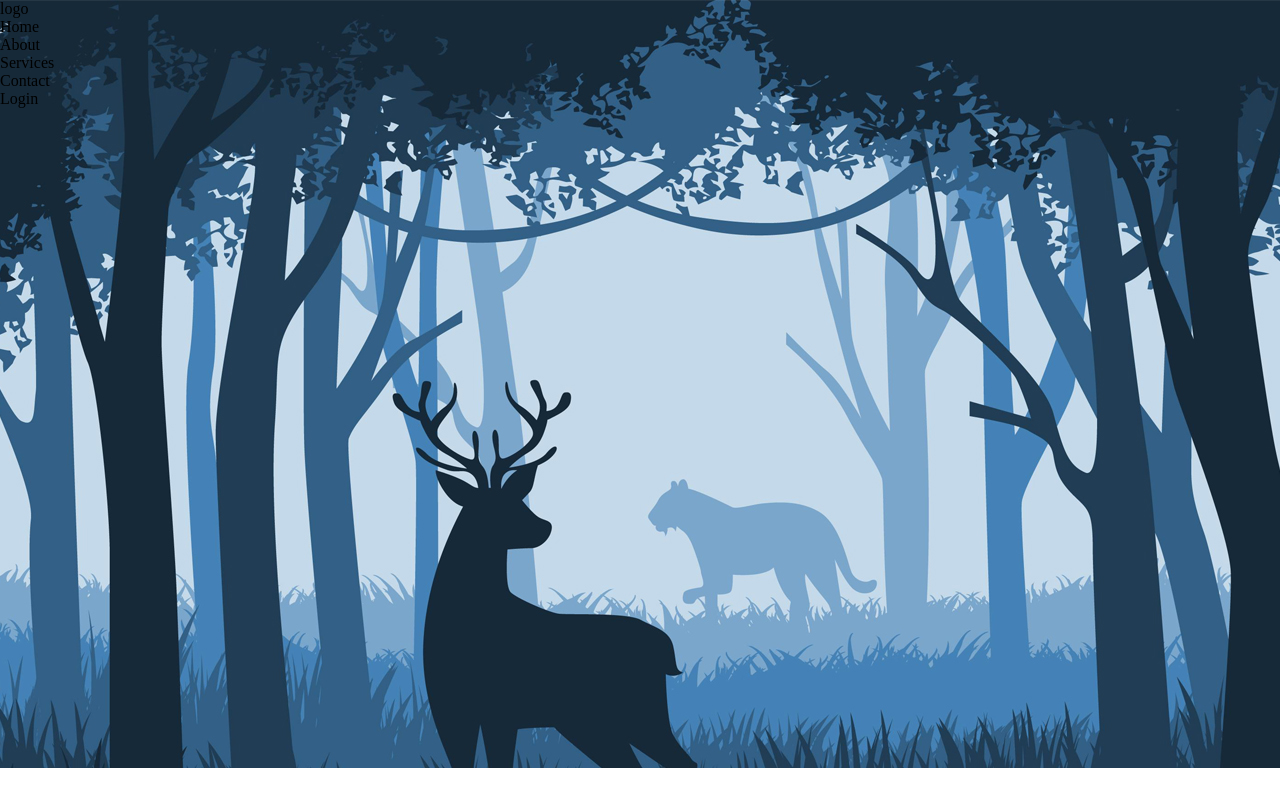
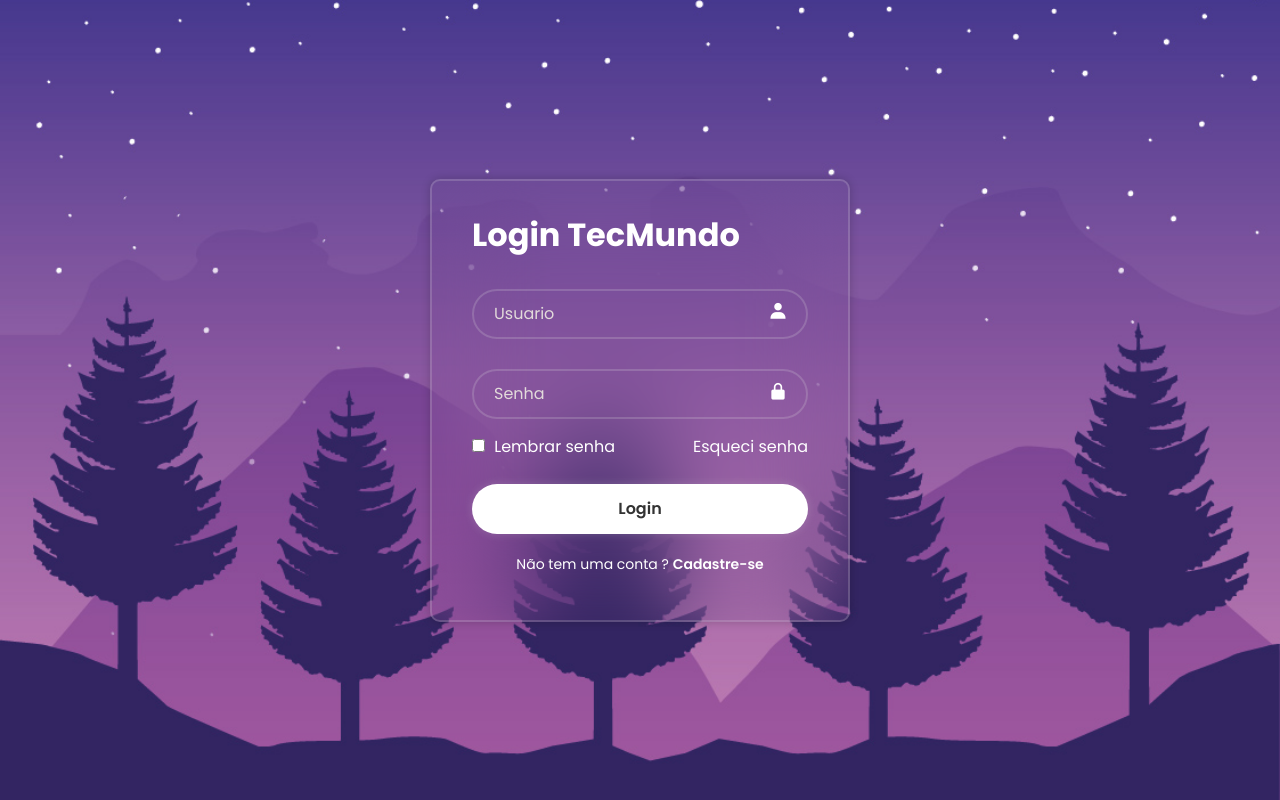
Before and after one commit to CesarAugustoNew/PortifoliO, a plain HTML site: page PROJETO_02/index.html in a window 1280 px wide. Drawn offline with nearby package versions, Linux system fonts and the light colour scheme.

Commit message:
telaDeLogin
telaDeLogin (Youtube) aprendendo

```diff
--- a/PROJETO_02/index.html
+++ b/PROJETO_02/index.html
@@ -1,31 +1,42 @@
 <!DOCTYPE html>
-<html lang="pt-br">
+<html lang="en">
+
 <head>
     <meta charset="UTF-8">
     <meta name="viewport" content="width=device-width, initial-scale=1.0">
+    <link href='https://unpkg.com/boxicons@2.1.4/css/boxicons.min.css' rel='stylesheet'>
     <link rel="stylesheet" href="style.css">
-    <title>Lading Page</title>
+    <title>Login</title>
 </head>
+
 <body>
-    <main>
+    <main class="container">
+        <form>
+            <h1>Login TecMundo</h1>
+            <div class="input-box">
+                <input type="email" placeholder="Usuario">
+                <i class="bx bxs-user"></i>
+            </div>
+            <div class="input-box">
+                <input type="password" placeholder="Senha">
+                <i class="bx bxs-lock-alt"></i>
+            </div>
 
-        <header>
-            <div class="logo">
-                <p>logo</p>
+            <div class="remember-forgot">
+                <label>
+                    <input type="checkbox">
+                    Lembrar senha
+                </label>
+                <a href="#">Esqueci senha</a>
             </div>
-            <nav>
-                <ul>
-                    <li>Home</li>
-                    <li>About</li>
-                    <li>Services</li>
-                    <li>Contact</li>
-                    <li>Login</li>
-                </ul>
-            </nav>
-        </header>
 
+            <button type="submit" class="login">Login</button>
 
-
+            <div class="register-link">
+                <p>Não tem uma conta ? <a href="#">Cadastre-se</a></p>
+            </div>
+        </form>
     </main>
 </body>
+
 </html>
--- a/PROJETO_02/style.css
+++ b/PROJETO_02/style.css
@@ -1,10 +1,121 @@
-*{
+@import url('https://fonts.googleapis.com/css2?family=League+Gothic&family=Lobster&family=Poppins:ital,wght@0,100;0,200;0,300;0,400;0,500;0,600;0,700;0,800;0,900;1,100;1,200;1,300;1,400;1,500;1,600;1,700;1,800;1,900&family=Roboto:ital,wght@0,100;0,300;0,400;0,500;0,700;0,900;1,100;1,300;1,400;1,500;1,700;1,900&display=swap');
+
+* {
     padding: 0;
     margin: 0;
     box-sizing: border-box;
+    font-family: "Poppins", sans-serif;
 }
 
-body{
-    background-image: url(assets/img/background.jpg); background-repeat: no-repeat;
+body {
+    display: flex;
+    justify-content: center;
+    align-items: center;
+    min-height: 100vh;
+    background: url(assets/img/img.jpg);
+    background-size: cover;
+    background-position: center;
+}
 
+.container {
+    width: 420px;
+    background-color: transparent;
+    border: 2px solid rgba(225, 225, 225, .2);
+    border-radius: 10px;
+    color: white;
+    padding: 30px 40px;
+    box-shadow: 0 0 10px rgba(0, 0, 0, .2);
+    backdrop-filter: blur(50px);
 }
+
+.cotainer h1 {
+    font-size: 36px;
+    text-align: center;
+}
+
+.input-box {
+    position: relative;
+    width: 100%;
+    height: 50px;
+    margin: 30px 0;
+}
+
+.input-box input {
+    width: 100%;
+    height: 100%;
+    background-color: transparent;
+    border: 2px solid rgba(225, 225, 225, .2);
+    border-radius: 40px;
+    outline: none;
+    font-size: 16px;
+    color: white;
+    padding: 20px 45px 20px 20px;
+}
+
+.input-box input::placeholder {
+    color: rgb(226, 218, 218);
+}
+
+.input-box i {
+    position: absolute;
+    right: 20px;
+    top: 25%;
+    font-size: 20px;
+}
+
+.remember-forgot {
+    display: flex;
+    justify-content: space-between;
+    margin: -15px 0 15px;
+}
+
+.remember-forgot label input {
+    accent-color: white;
+    margin-right: 5px;
+}
+
+.remember-forgot a {
+    text-decoration: none;
+    color: white;
+}
+
+.remember-forgot a:hover {
+    text-decoration: underline;
+}
+
+.login {
+    width: 100%;
+    height: 50px;
+    background-color: white;
+    border: none;
+    border-radius: 40px;
+    cursor: pointer;
+    font-size: 16px;
+    color: #333;
+    font-weight: 600;
+    box-shadow: 0 0 10px rgba(225, 225, 225, .2);
+    margin-top: 10px
+}
+
+.login:hover {
+    background-color: transparent;
+    border: 2px solid rgba(225, 225, 225, .2);
+    color: white;
+    transition: 0.5s;
+}
+
+.register-link {
+    font-size: 14px;
+    text-align: center;
+    margin: 20px 0 15px;
+}
+
+.register-link a {
+    text-decoration: none;
+    color: white;
+    font-weight: 600;
+}
+
+.register-link a:hover {
+    text-decoration: underline;
+}
```
Also changed, not shown: PROJETO_02/assets/img/img.jpg (added).
